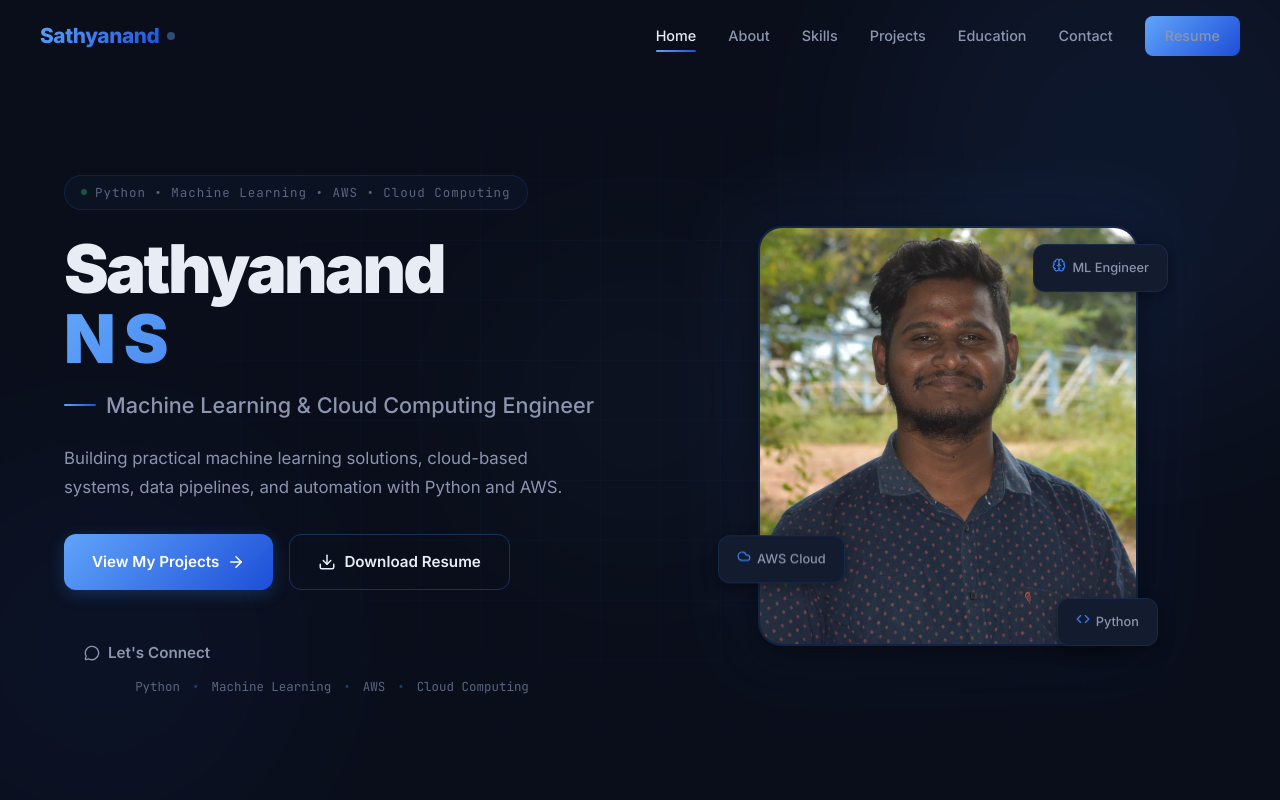
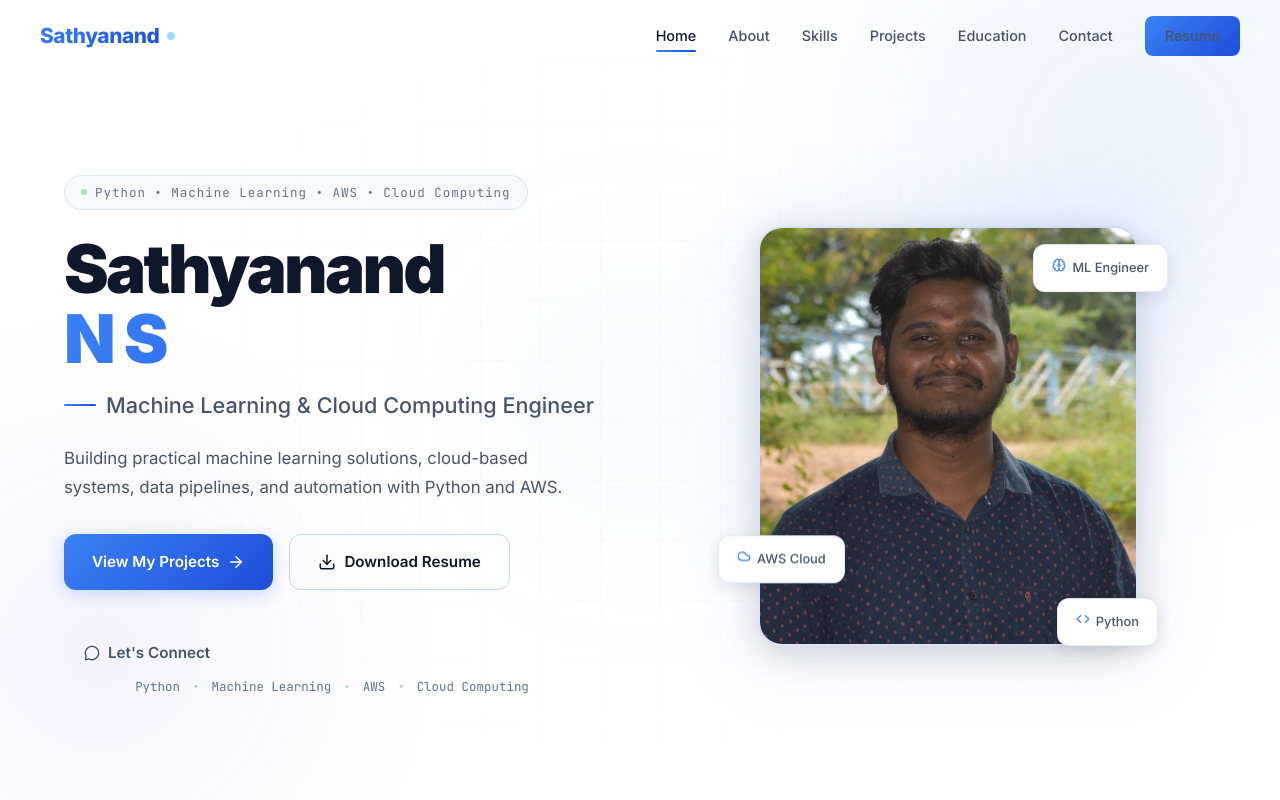
Before and after one commit to Sathyanandns/sathyanand-portfolio, a React (Vite) app: page / in a window 1280 px wide. Shown: the top 800 px of the page. Built offline with nearby package versions, Linux system fonts and the light colour scheme.

Commit message:
style: switch to light theme with blue accents

```diff
--- a/src/index.css
+++ b/src/index.css
@@ -1,38 +1,38 @@
 /* ===== DESIGN SYSTEM ===== */
 :root {
   /* Colors */
-  --bg-primary: #0a0e1a;
-  --bg-secondary: #0f1629;
-  --bg-card: #131b2e;
-  --bg-card-hover: #172035;
-  --bg-elevated: #1a2340;
-  --bg-glass: rgba(19, 27, 46, 0.7);
-
-  --text-primary: #e8ecf4;
-  --text-secondary: #8b95b0;
-  --text-muted: #5a6580;
-  --text-accent: #60a5fa;
+  --bg-primary: #ffffff;
+  --bg-secondary: #f8fafc;
+  --bg-card: #ffffff;
+  --bg-card-hover: #f1f5f9;
+  --bg-elevated: #ffffff;
+  --bg-glass: rgba(255, 255, 255, 0.7);
+
+  --text-primary: #0f172a;
+  --text-secondary: #475569;
+  --text-muted: #64748b;
+  --text-accent: #2563eb;
 
   --accent-blue: #3b82f6;
-  --accent-cyan: #60a5fa;
-  --accent-purple: #2563eb;
-  --accent-indigo: #1d4ed8;
-  --accent-violet: #4169e1;
-
-  --gradient-primary: linear-gradient(135deg, #60a5fa, #1d4ed8);
-  --gradient-secondary: linear-gradient(135deg, #93c5fd, #3b82f6);
+  --accent-cyan: #0ea5e9;
+  --accent-purple: #4f46e5;
+  --accent-indigo: #4338ca;
+  --accent-violet: #6366f1;
+
+  --gradient-primary: linear-gradient(135deg, #3b82f6, #1d4ed8);
+  --gradient-secondary: linear-gradient(135deg, #60a5fa, #2563eb);
   --gradient-subtle: linear-gradient(135deg, rgba(59, 130, 246, 0.1), rgba(29, 78, 216, 0.1));
-  --gradient-card: linear-gradient(145deg, rgba(19, 27, 46, 0.9), rgba(26, 35, 64, 0.6));
+  --gradient-card: linear-gradient(145deg, rgba(255, 255, 255, 0.9), rgba(248, 250, 252, 0.6));
 
   --border-color: rgba(59, 130, 246, 0.15);
   --border-hover: rgba(59, 130, 246, 0.3);
-  --border-accent: rgba(59, 130, 246, 0.4);
-
-  --shadow-sm: 0 2px 8px rgba(0, 0, 0, 0.3);
-  --shadow-md: 0 4px 16px rgba(0, 0, 0, 0.4);
-  --shadow-lg: 0 8px 32px rgba(0, 0, 0, 0.5);
-  --shadow-glow: 0 0 20px rgba(59, 130, 246, 0.2);
-  --shadow-glow-strong: 0 0 40px rgba(59, 130, 246, 0.3);
+  --border-accent: rgba(59, 130, 246, 0.5);
+
+  --shadow-sm: 0 2px 8px rgba(0, 0, 0, 0.05);
+  --shadow-md: 0 4px 16px rgba(0, 0, 0, 0.1);
+  --shadow-lg: 0 8px 32px rgba(0, 0, 0, 0.15);
+  --shadow-glow: 0 0 20px rgba(59, 130, 246, 0.15);
+  --shadow-glow-strong: 0 0 40px rgba(59, 130, 246, 0.25);
 
   /* Typography */
   --font-sans: 'Inter', -apple-system, BlinkMacSystemFont, 'Segoe UI', sans-serif;
@@ -317,7 +317,7 @@ ul, ol {
 }
 
 .navbar.scrolled {
-  background: rgba(10, 14, 26, 0.85);
+  background: rgba(255, 255, 255, 0.85);
   backdrop-filter: blur(20px);
   -webkit-backdrop-filter: blur(20px);
   border-bottom: 1px solid var(--border-color);
@@ -446,7 +446,7 @@ ul, ol {
   display: none;
   position: fixed;
   inset: 0;
-  background: rgba(10, 14, 26, 0.97);
+  background: rgba(255, 255, 255, 0.97);
   backdrop-filter: blur(30px);
   z-index: 999;
   flex-direction: column;
```
